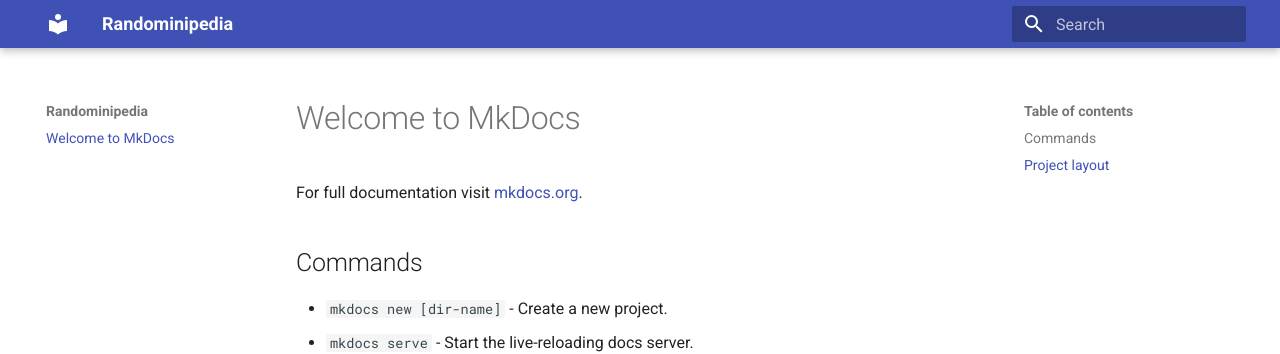
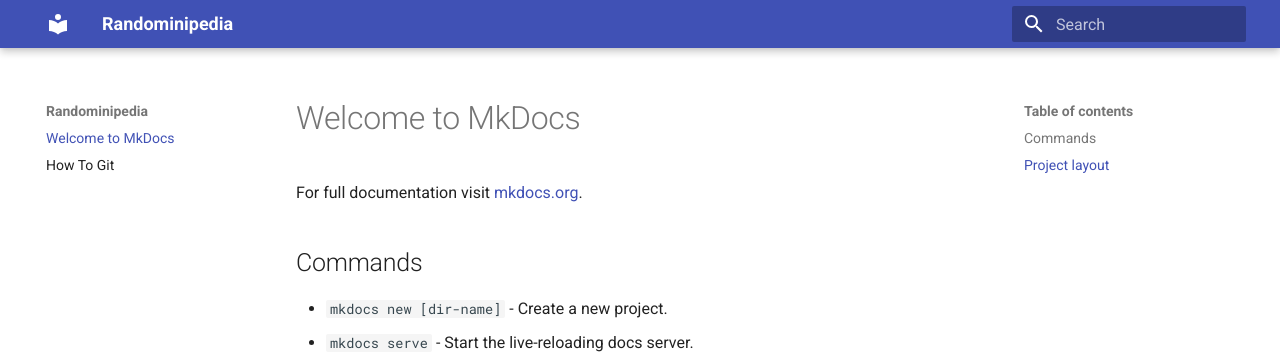
Before and after one commit to KevinNokham/randominipedia, an MkDocs documentation site: the page built from docs/index.md, in a window 1280 px wide. Shown: the top 354 px of the page. Built offline with MkDocs 1.6.1 and Material for MkDocs 9.7.7, drawn with Linux system fonts in a browser that asks for light colours.

Commit message:
Creation of howToGit.md with some very basic instructions on how to use git. Added support configuration for code blocks in mkdocs.yml.

```diff
--- a/mkdocs.yml
+++ b/mkdocs.yml
@@ -2,3 +2,12 @@
 site_url: https://mydomain.org/mysite
 theme:
   name: material
+
+markdown_extensions:
+  - pymdownx.highlight:
+      anchor_linenums: true
+      line_spans: __span
+      pygments_lang_class: true
+  - pymdownx.inlinehilite
+  - pymdownx.snippets
+  - pymdownx.superfences
```
Also changed, not shown: docs/howToGit.md (added, +4 -0 lines).
